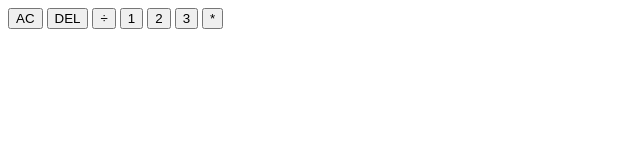
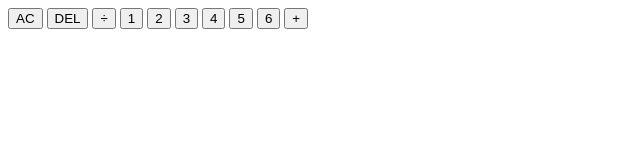
Before and after one commit to darcy504/JS-Calculator, a plain HTML site: page index.html in a window 1280 px wide. Shown: the whole page, without its empty margins (0-640 px from the left). Drawn offline with Linux system fonts and the light colour scheme.

Commit message:
third row buttons

```diff
--- a/index.html
+++ b/index.html
@@ -20,7 +20,10 @@
         <button>1</button>
         <button>2</button>
         <button>3</button>
-        <button>*</button>
+        <button>4</button>
+        <button>5</button>
+        <button>6</button>
+        <button>+</button>
     </div>
 </body>
 </html>
```
